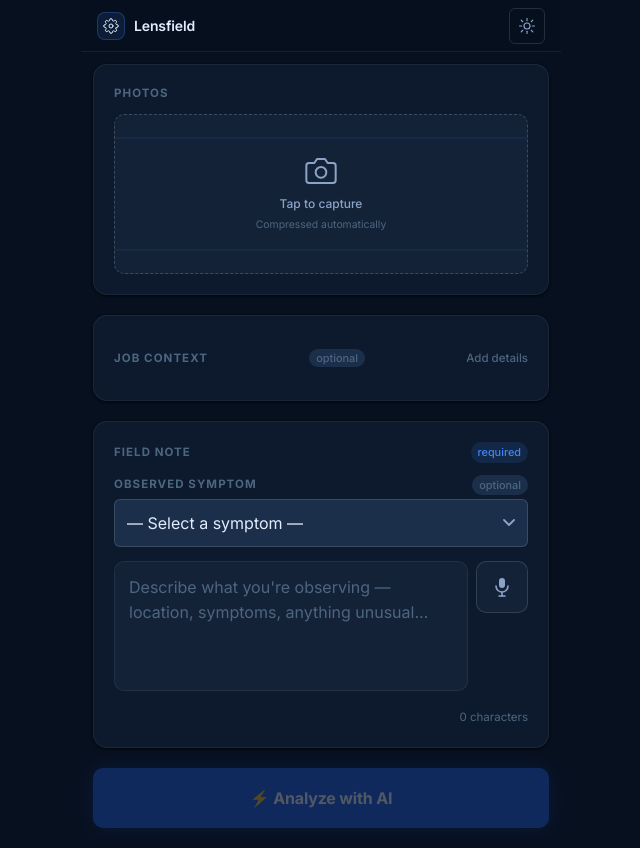
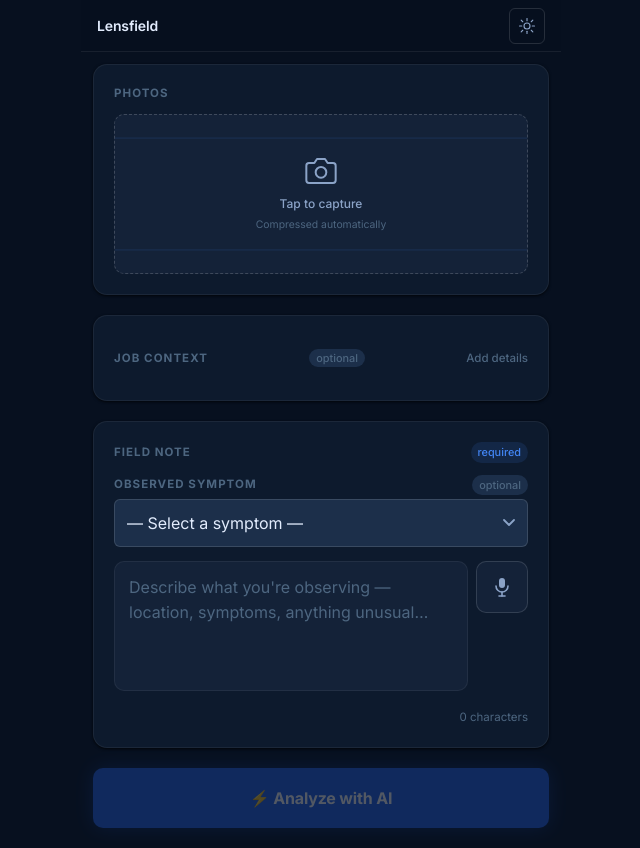
Before and after one commit to yacobsen/lensfield, a website built with Vite: page apps/mobile-web/index.html in a window 1280 px wide. Shown: the whole page, without its empty margins (319-959 px from the left). Built offline with nearby package versions, Linux system fonts and the light colour scheme; no server answers.

Commit message:
remove gear icon from header

```diff
--- a/apps/mobile-web/index.html
+++ b/apps/mobile-web/index.html
@@ -22,12 +22,6 @@
       <!-- ── Top bar ── -->
       <header class="app-header no-print">
         <div class="header-brand">
-          <div class="header-logo">
-            <svg width="16" height="16" viewBox="0 0 24 24" fill="none" stroke="currentColor" stroke-width="1.5" stroke-linecap="round" stroke-linejoin="round" aria-hidden="true">
-              <circle cx="12" cy="12" r="3"/>
-              <path d="M19.4 15a1.65 1.65 0 0 0 .33 1.82l.06.06a2 2 0 0 1-2.83 2.83l-.06-.06a1.65 1.65 0 0 0-1.82-.33 1.65 1.65 0 0 0-1 1.51V21a2 2 0 0 1-4 0v-.09A1.65 1.65 0 0 0 9 19.4a1.65 1.65 0 0 0-1.82.33l-.06.06a2 2 0 0 1-2.83-2.83l.06-.06A1.65 1.65 0 0 0 4.68 15a1.65 1.65 0 0 0-1.51-1H3a2 2 0 0 1 0-4h.09A1.65 1.65 0 0 0 4.6 9a1.65 1.65 0 0 0-.33-1.82l-.06-.06a2 2 0 0 1 2.83-2.83l.06.06A1.65 1.65 0 0 0 9 4.68a1.65 1.65 0 0 0 1-1.51V3a2 2 0 0 1 4 0v.09a1.65 1.65 0 0 0 1 1.51 1.65 1.65 0 0 0 1.82-.33l.06-.06a2 2 0 0 1 2.83 2.83l-.06.06A1.65 1.65 0 0 0 19.4 9a1.65 1.65 0 0 0 1.51 1H21a2 2 0 0 1 0 4h-.09a1.65 1.65 0 0 0-1.51 1z"/>
-            </svg>
-          </div>
           <span class="header-title">Lensfield</span>
         </div>
         <div class="header-actions">
--- a/apps/mobile-web/src/style.css
+++ b/apps/mobile-web/src/style.css
@@ -84,19 +84,6 @@
   display: flex;
   align-items: center;
   gap: 9px;
-}
-
-.header-logo {
-  width: 28px;
-  height: 28px;
-  background: var(--accent-bg);
-  border: 1px solid rgba(66, 133, 244, 0.28);
-  border-radius: 8px;
-  display: flex;
-  align-items: center;
-  justify-content: center;
-  font-size: 0.9rem;
-  line-height: 1;
 }
 
 .header-title {
```
